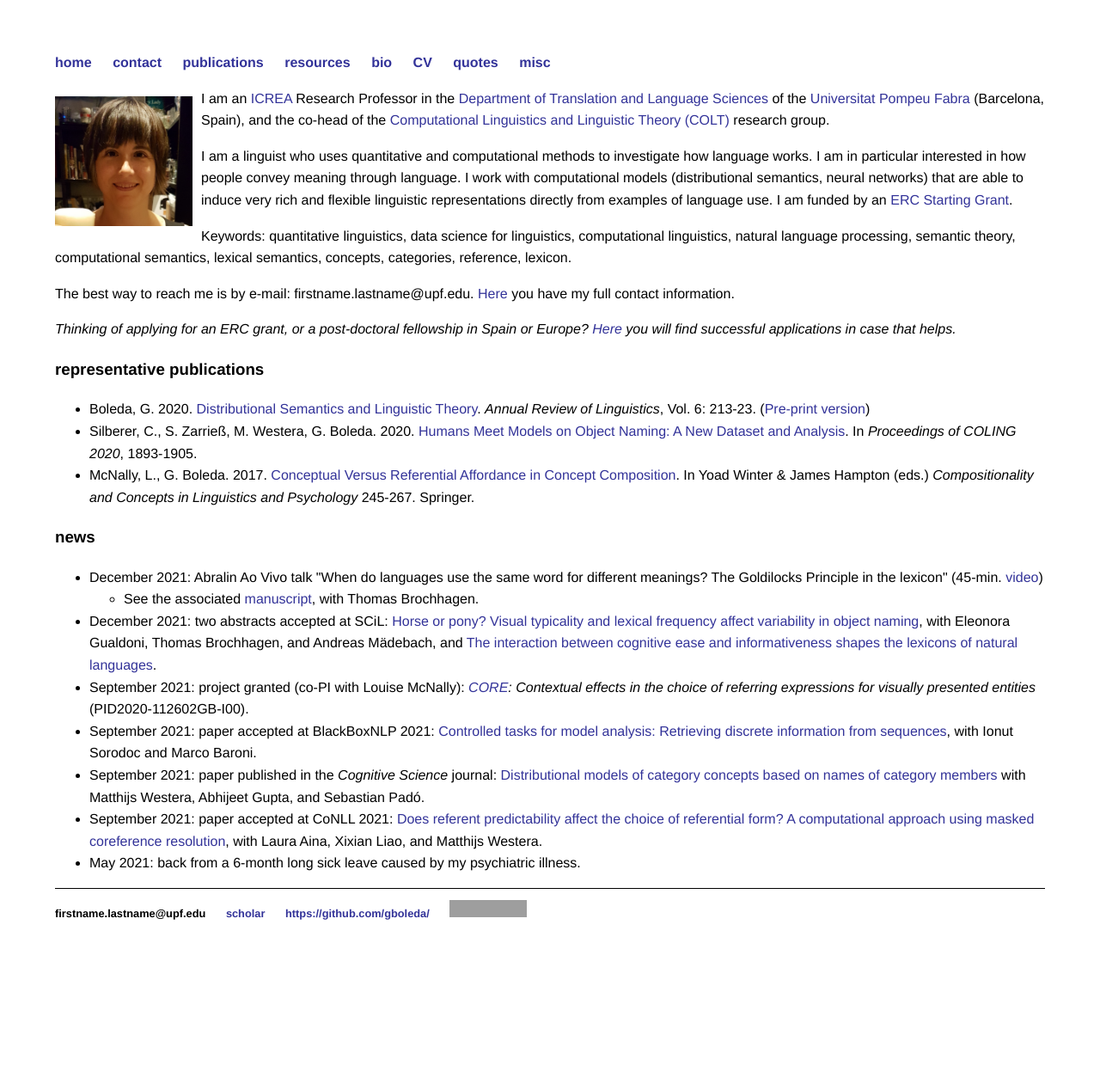
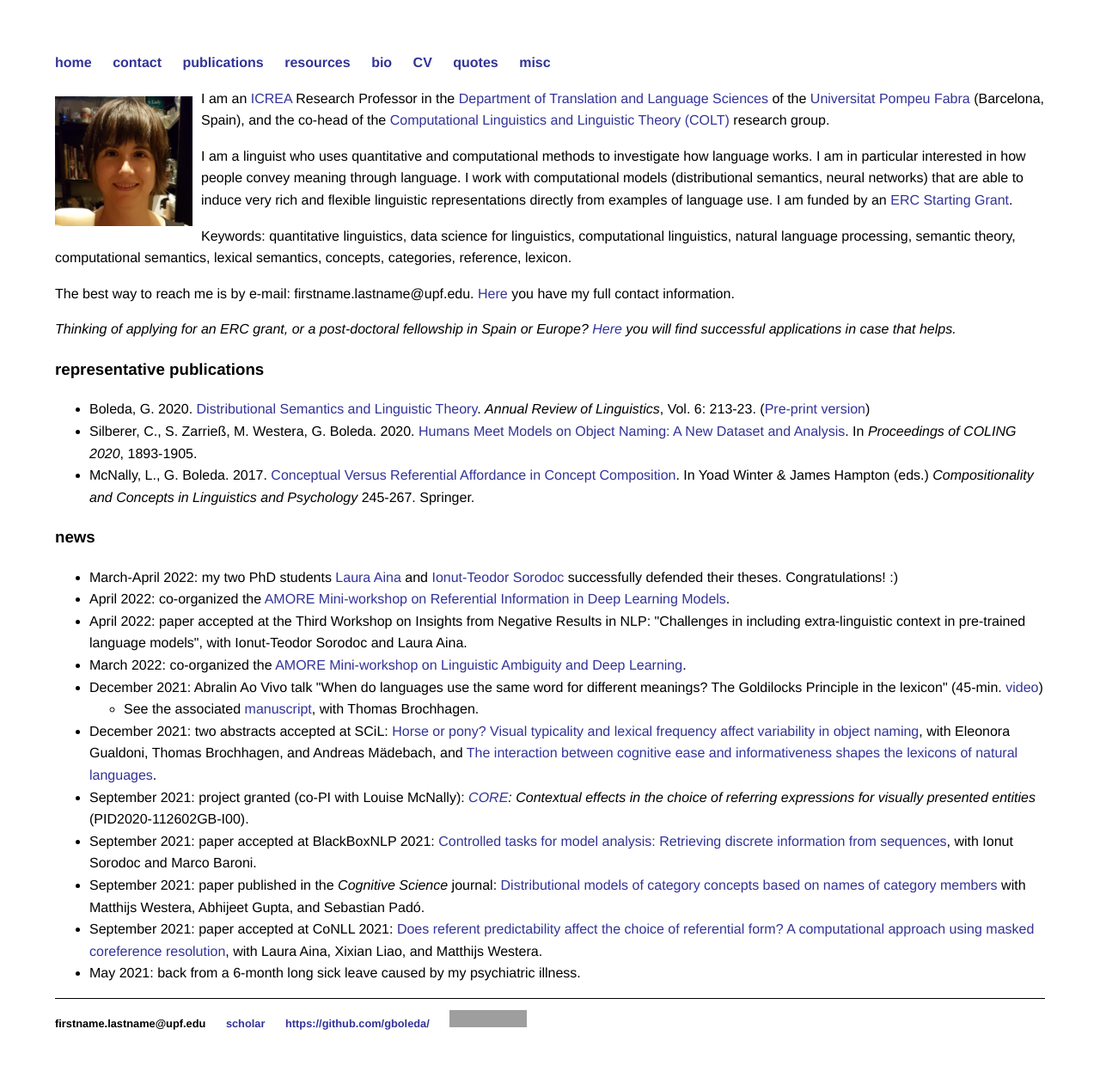
Before and after one commit to gboleda/gboleda.github.io, a Jekyll site: the page built from index.html, in a window 1280 px wide. Shown: the whole page at 86% size. Built offline with Jekyll 4.4.1, drawn with Linux system fonts in a browser that asks for light colours; before the commit the page ends 1133 px from its top, so only the background shows below that; grey boxes are pictures that could not be loaded.

Commit message:
updated news

```diff
--- a/index.html
+++ b/index.html
@@ -34,6 +34,10 @@ In Yoad Winter &amp; James Hampton (eds.) <i>Compositionality and Concepts in Li
 
 <h3>news</h3>
 <ul>
+  <li>March-April 2022: my two PhD students <a href="https://lauraina.github.io/">Laura Aina</a> and <a href="https://sorodoc.github.io/">Ionut-Teodor Sorodoc</a> successfully defended their theses. Congratulations! :)</li>
+  <li>April 2022: co-organized the <a href="https://www.upf.edu/web/amore/home/-/asset_publisher/zT3lPdngMqBo/content/id/256963087/maximized">AMORE Mini-workshop on Referential Information in Deep Learning Models</a>.</li>
+  <li>April 2022: paper accepted at the Third Workshop on Insights from Negative Results in NLP: "Challenges in including extra-linguistic context in pre-trained language models", with Ionut-Teodor Sorodoc and Laura Aina.</li>
+  <li>March 2022: co-organized the <a href="https://www.upf.edu/web/amore/home/-/asset_publisher/zT3lPdngMqBo/content/id/256535069/maximized">AMORE Mini-workshop on Linguistic Ambiguity and Deep Learning</a>.</li>
   <li>December 2021: Abralin Ao Vivo talk "When do languages use the same word for different meanings? The Goldilocks Principle in the lexicon" (45-min. <a href="https://www.youtube.com/watch?v=6XP5pGv4RG8">video</a>)
     <ul>
       <li>See the associated <a href="https://psyarxiv.com/efs4p/">manuscript</a>, with Thomas Brochhagen.</li>
```
